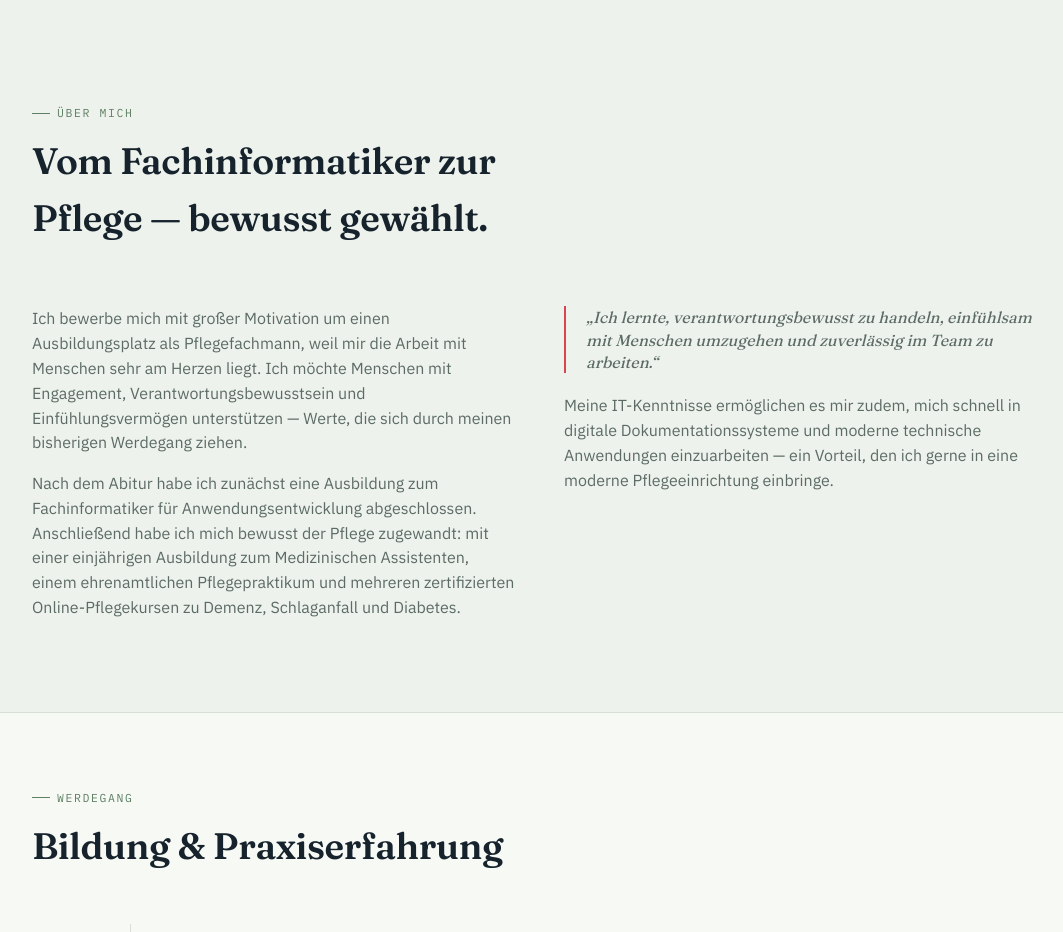
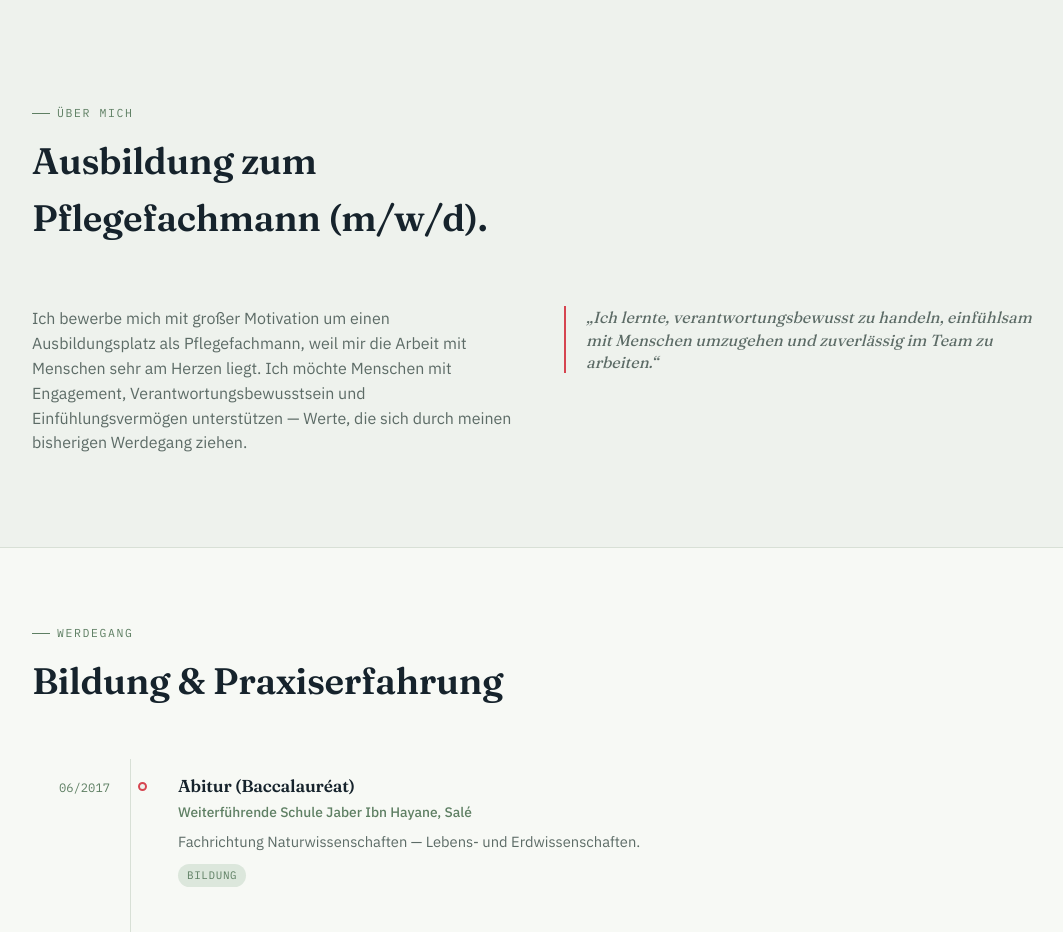
Before and after one commit to albouhajiAmire/aminealbouhaji-portfolio, a plain HTML site: page index.html in a window 1280 px wide. Shown: the part 820-1752 px from the top of the page, without its empty margins (100-1163 px from the left). Drawn offline with Linux system fonts and the light colour scheme.

Commit message:
Update index.html

```diff
--- a/index.html
+++ b/index.html
@@ -408,16 +408,14 @@
     <div class="wrap">
       <div class="section-head">
         <span class="eyebrow">Über mich</span>
-        <h2>Vom Fachinformatiker zur Pflege — bewusst gewählt.</h2>
+        <h2>Ausbildung zum Pflegefachmann (m/w/d).</h2>
       </div>
       <div class="about-grid">
         <div>
           <p>Ich bewerbe mich mit großer Motivation um einen Ausbildungsplatz als Pflegefachmann, weil mir die Arbeit mit Menschen sehr am Herzen liegt. Ich möchte Menschen mit Engagement, Verantwortungsbewusstsein und Einfühlungsvermögen unterstützen — Werte, die sich durch meinen bisherigen Werdegang ziehen.</p>
-          <p>Nach dem Abitur habe ich zunächst eine Ausbildung zum Fachinformatiker für Anwendungsentwicklung abgeschlossen. Anschließend habe ich mich bewusst der Pflege zugewandt: mit einer einjährigen Ausbildung zum Medizinischen Assistenten, einem ehrenamtlichen Pflegepraktikum und mehreren zertifizierten Online-Pflegekursen zu Demenz, Schlaganfall und Diabetes.</p>
         </div>
         <div>
           <p class="pull">„Ich lernte, verantwortungsbewusst zu handeln, einfühlsam mit Menschen umzugehen und zuverlässig im Team zu arbeiten.“</p>
-          <p style="margin-top:20px;">Meine IT-Kenntnisse ermöglichen es mir zudem, mich schnell in digitale Dokumentationssysteme und moderne technische Anwendungen einzuarbeiten — ein Vorteil, den ich gerne in eine moderne Pflegeeinrichtung einbringe.</p>
         </div>
       </div>
     </div>
```
